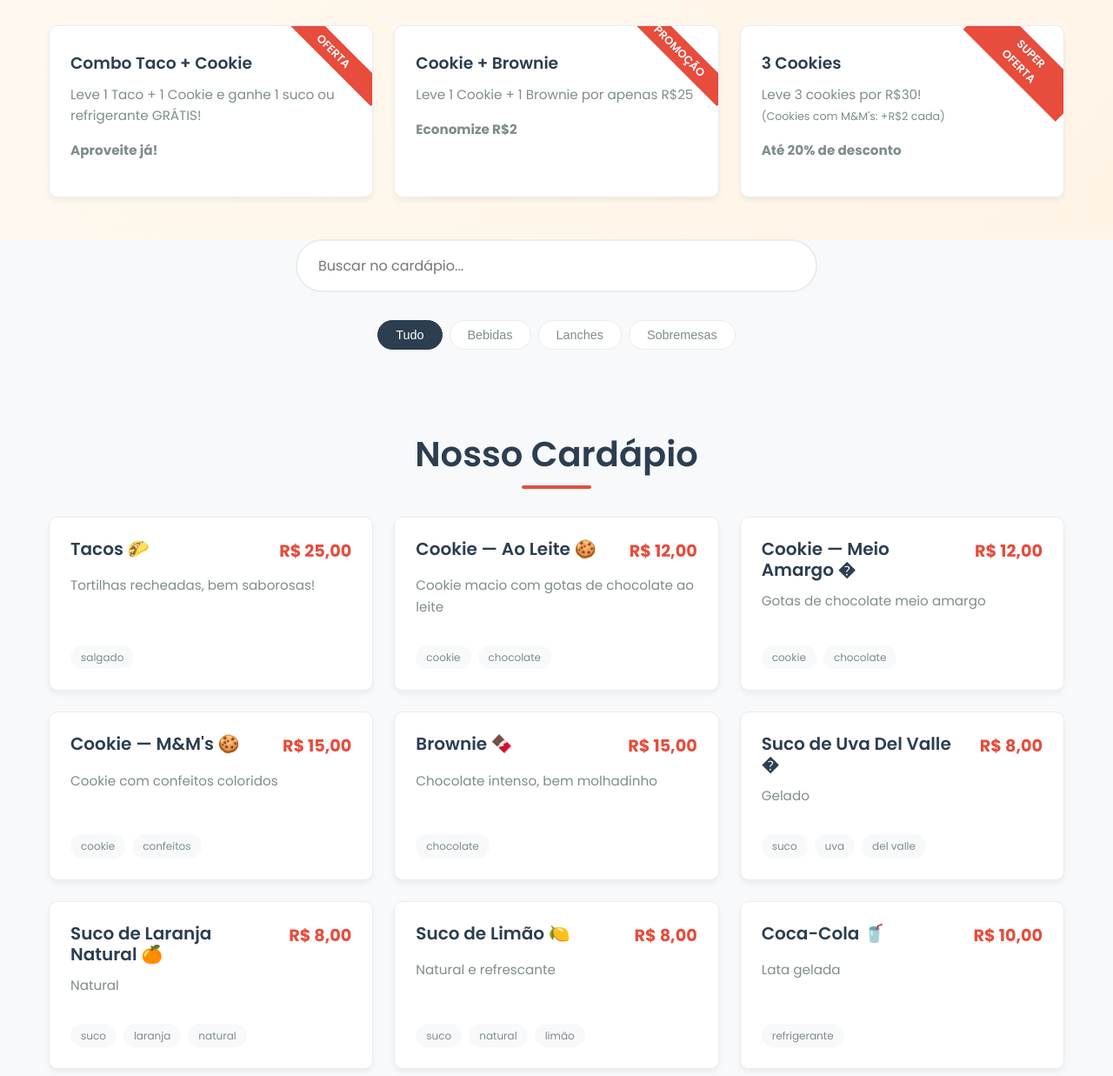
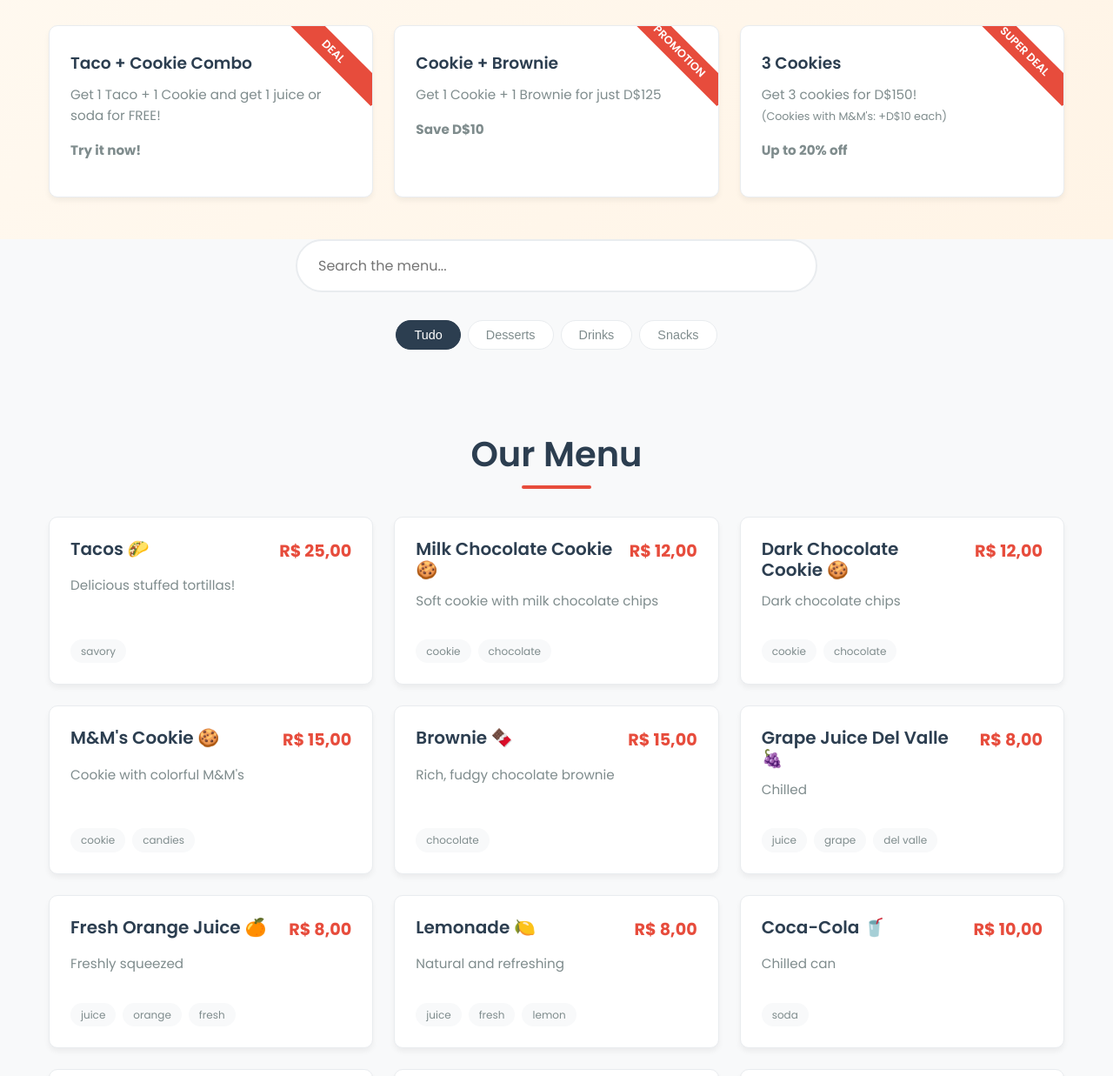
Before and after one commit to marcelohas/foods, a plain HTML site: page index.html in a window 1280 px wide. Shown: the part 485-1722 px from the top of the page at 87% size. Drawn offline with Linux system fonts and the light colour scheme.

Commit message:
Add files via upload

```diff
--- a/index.html
+++ b/index.html
@@ -1,130 +1,130 @@
 <!DOCTYPE html>
-<html lang="pt-BR">
+<html lang="en">
 <head>
   <meta charset="UTF-8">
   <meta name="viewport" content="width=device-width, initial-scale=1.0">
-  <title>Capy's Foods - Cardápio Digital</title>
-  <meta name="description" content="Cardápio digital do Capy's Foods. Conheça nossos pratos, bebidas e sobremesas deliciosas.">
+  <title>Capy's Foods - Digital Menu</title>
+  <meta name="description" content="Digital menu for Capy's Foods. Discover our delicious dishes, drinks, and desserts.">
 
   <!-- Favicon -->
   <link rel="icon" href="logo.svg" type="image/svg+xml">
 
-  <!-- Fontes -->
+  <!-- Fonts -->
   <link href="https://fonts.googleapis.com/css2?family=Poppins:wght@300;400;500;600;700&display=swap" rel="stylesheet">
 
   <!-- CSS -->
   <link rel="stylesheet" href="styles.css">
 
-  <!-- Dados do Menu (embutidos) -->
+  <!-- Menu Data (embedded) -->
   <script>
     window.MENU_DATA = {
       items: [
         {
           id: 1,
           name: 'Tacos',
-          description: 'Tortilhas recheadas, bem saborosas!',
+          description: 'Delicious stuffed tortillas!',
           price: 25.00,
-          category: 'Lanches',
-          tags: ['salgado'],
+          category: 'Snacks',
+          tags: ['savory'],
           emoji: '🌮'
         },
         {
           id: 2,
-          name: 'Cookie — Ao Leite',
-          description: 'Cookie macio com gotas de chocolate ao leite',
+          name: 'Milk Chocolate Cookie',
+          description: 'Soft cookie with milk chocolate chips',
           price: 12.00,
-          category: 'Sobremesas',
+          category: 'Desserts',
           tags: ['cookie', 'chocolate'],
           emoji: '🍪'
         },
         {
           id: 3,
-          name: 'Cookie — Meio Amargo',
-          description: 'Gotas de chocolate meio amargo',
+          name: 'Dark Chocolate Cookie',
+          description: 'Dark chocolate chips',
           price: 12.00,
-          category: 'Sobremesas',
+          category: 'Desserts',
           tags: ['cookie', 'chocolate'],
-          emoji: '�'
+          emoji: '🍪'
         },
         {
           id: 4,
-          name: 'Cookie — M&M\'s',
-          description: 'Cookie com confeitos coloridos',
+          name: 'M&M\'s Cookie',
+          description: 'Cookie with colorful M&M\'s',
           price: 15.00,
-          category: 'Sobremesas',
-          tags: ['cookie', 'confeitos'],
+          category: 'Desserts',
+          tags: ['cookie', 'candies'],
           emoji: '🍪'
         },
         {
           id: 5,
           name: 'Brownie',
-          description: 'Chocolate intenso, bem molhadinho',
+          description: 'Rich, fudgy chocolate brownie',
           price: 15.00,
-          category: 'Sobremesas',
+          category: 'Desserts',
           tags: ['chocolate'],
           emoji: '🍫'
         },
         {
           id: 6,
-          name: 'Suco de Uva Del Valle',
-          description: 'Gelado',
+          name: 'Grape Juice Del Valle',
+          description: 'Chilled',
           price: 8.00,
-          category: 'Bebidas',
-          tags: ['suco', 'uva', 'del valle'],
-          emoji: '�'
+          category: 'Drinks',
+          tags: ['juice', 'grape', 'del valle'],
+          emoji: '🍇'
         },
         {
           id: 7,
-          name: 'Suco de Laranja Natural',
-          description: 'Natural',
+          name: 'Fresh Orange Juice',
+          description: 'Freshly squeezed',
           price: 8.00,
-          category: 'Bebidas',
-          tags: ['suco', 'laranja', 'natural'],
+          category: 'Drinks',
+          tags: ['juice', 'orange', 'fresh'],
           emoji: '🍊'
         },
         {
           id: 8,
-          name: 'Suco de Limão',
-          description: 'Natural e refrescante',
+          name: 'Lemonade',
+          description: 'Natural and refreshing',
           price: 8.00,
-          category: 'Bebidas',
-          tags: ['suco', 'natural', 'limão'],
+          category: 'Drinks',
+          tags: ['juice', 'fresh', 'lemon'],
           emoji: '🍋'
         },
         {
           id: 9,
           name: 'Coca-Cola',
-          description: 'Lata gelada',
+          description: 'Chilled can',
           price: 10.00,
-          category: 'Bebidas',
-          tags: ['refrigerante'],
+          category: 'Drinks',
+          tags: ['soda'],
           emoji: '🥤'
         },
         {
           id: 10,
           name: 'Coca-Cola Zero',
-          description: 'Lata gelada',
+          description: 'Chilled can',
           price: 10.00,
-          category: 'Bebidas',
-          tags: ['refrigerante', 'zero'],
+          category: 'Drinks',
+          tags: ['soda', 'zero'],
           emoji: '🥤'
         },
         {
           id: 11,
           name: 'Guaraná Antarctica',
-          description: 'Lata gelada',
+          description: 'Chilled can',
           price: 10.00,
-          category: 'Bebidas',
-          tags: ['refrigerante'],
-          emoji: '�'
+          category: 'Drinks',
+          tags: ['soda'],
+          emoji: '🥤'
         },
         {
           id: 12,
           name: 'Guaraná Antarctica Zero',
-          description: 'Lata gelada',
+          description: 'Chilled can',
           price: 10.00,
-          category: 'Bebidas',
-          tags: ['refrigerante', 'zero'],
+          category: 'Drinks',
+          tags: ['soda', 'zero'],
           emoji: '🥤'
         }
       ]
@@ -132,7 +132,7 @@
   </script>
 </head>
 <body>
-  <!-- Cabeçalho -->
+  <!-- Header -->
   <header class="site-header">
     <div class="container">
       <div class="header-inner">
@@ -140,10 +140,10 @@
           <img src="Gemini_Generated_Image_1t5ygt1t5ygt1t5y.png" alt="Capy's Foods" class="logo">
           <div class="brand-text">
             <h1>Capy's Foods</h1>
-            <p>Sabores que encantam</p>
+            <p>Flavors that delight</p>
           </div>
         </a>
-        <button id="themeToggle" class="btn btn-ghost" aria-label="Alternar tema">🌙</button>
+        <button id="themeToggle" class="btn btn-ghost" aria-label="Toggle theme">🌙</button>
       </div>
     </div>
   </header>
@@ -151,83 +151,83 @@
   <!-- Hero Section -->
   <section class="hero">
     <div class="container">
-      <h2>Cardápio Digital</h2>
-      <p>Conheça nossos pratos especiais e faça seu pedido</p>
+      <h2>Digital Menu</h2>
+      <p>Discover our special dishes and place your order</p>
     </div>
   </section>
 
-  <!-- Seção de Promoções -->
+  <!-- Promotions Section -->
   <section class="promo-section">
     <div class="container">
-      <h2 class="section-title">🔥 Promoções Especiais</h2>
+      <h2 class="section-title">🔥 Special Promotions</h2>
       <div class="promo-grid">
         <div class="promo-card">
-          <span class="promo-badge">Oferta</span>
-          <h3>Combo Taco + Cookie</h3>
-          <p>Leve 1 Taco + 1 Cookie e ganhe 1 suco ou refrigerante GRÁTIS!</p>
-          <p class="promo-price">Aproveite já!</p>
+          <span class="promo-badge">Deal</span>
+          <h3>Taco + Cookie Combo</h3>
+          <p>Get 1 Taco + 1 Cookie and get 1 juice or soda for FREE!</p>
+          <p class="promo-price">Try it now!</p>
         </div>
         <div class="promo-card">
-          <span class="promo-badge">Promoção</span>
+          <span class="promo-badge">Promotion</span>
           <h3>Cookie + Brownie</h3>
-          <p>Leve 1 Cookie + 1 Brownie por apenas R$25</p>
-          <p class="promo-price">Economize R$2</p>
+          <p>Get 1 Cookie + 1 Brownie for just D$125</p>
+          <p class="promo-price">Save D$10</p>
         </div>
         <div class="promo-card">
-          <span class="promo-badge">Super Oferta</span>
+          <span class="promo-badge">Super Deal</span>
           <h3>3 Cookies</h3>
-          <p>Leve 3 cookies por R$30!<br><small>(Cookies com M&M's: +R$2 cada)</small></p>
-          <p class="promo-price">Até 20% de desconto</p>
+          <p>Get 3 cookies for D$150!<br><small>(Cookies with M&M's: +D$10 each)</small></p>
+          <p class="promo-price">Up to 20% off</p>
         </div>
       </div>
     </div>
   </section>
 
-  <!-- Seção de Busca -->
+  <!-- Search Section -->
   <section class="search-section">
     <div class="container">
-      <!-- Barra de Busca -->
+      <!-- Search Bar -->
       <div class="search-container">
         <input
           type="text"
           id="searchInput"
           class="search-input"
-          placeholder="Buscar no cardápio..."
-          aria-label="Buscar no cardápio">
+          placeholder="Search the menu..."
+          aria-label="Search the menu">
       </div>
 
-      <!-- Filtros de Categoria -->
+      <!-- Category Filters -->
       <div class="category-chips" id="categoryChips">
-        <!-- Preenchido dinamicamente pelo JavaScript -->
+        <!-- Filled dynamically by JavaScript -->
       </div>
     </div>
   </section>
 
-  <!-- Seção do Cardápio -->
+  <!-- Menu Section -->
   <section class="menu-section">
     <div class="container">
-      <h2 class="section-title">Nosso Cardápio</h2>
+      <h2 class="section-title">Our Menu</h2>
 
-      <!-- Estado Vazio (mostrado quando não há resultados) -->
+      <!-- Empty State (displayed when there are no results) -->
       <div id="emptyState" class="empty-state hidden">
-        <img src="taco.png" alt="Ícone de prato vazio" class="empty-image">
-        <h3>Nenhum item encontrado</h3>
-        <p>Não encontramos itens que correspondam à sua busca. Tente outros termos.</p>
+        <img src="taco.png" alt="Empty plate icon" class="empty-image">
+        <h3>No items found</h3>
+        <p>We couldn't find any items that match your search. Try other terms.</p>
       </div>
 
-      <!-- Grid de Itens do Cardápio -->
+      <!-- Menu Grid -->
       <div class="menu-grid" id="menuGrid">
-        <!-- Preenchido dinamicamente pelo JavaScript -->
+        <!-- Filled dynamically by JavaScript -->
       </div>
     </div>
   </section>
 
-  <!-- Rodapé -->
+  <!-- Footer -->
   <footer class="site-footer">
     <div class="container">
       <img src="Gemini_Generated_Image_1t5ygt1t5ygt1t5y.png" alt="Capy's Foods" class="footer-logo" id="footerLogo">
-      <p>© <span id="year">2024</span> Capy's Foods. Todos os direitos reservados.</p>
-      <p>Desenvolvido com ❤️ por sua equipe</p>
+      <p>© <span id="year">2024</span> Capy's Foods. All rights reserved.</p>
+      <p>Developed with ❤️ by your team</p>
     </div>
   </footer>
 
```
Also changed, not shown: menu.json (+36 -38 lines), Brown Blue Cute Illustrated Capybara Notebook Cover.png (added), taco.png (added), 2 other files.
